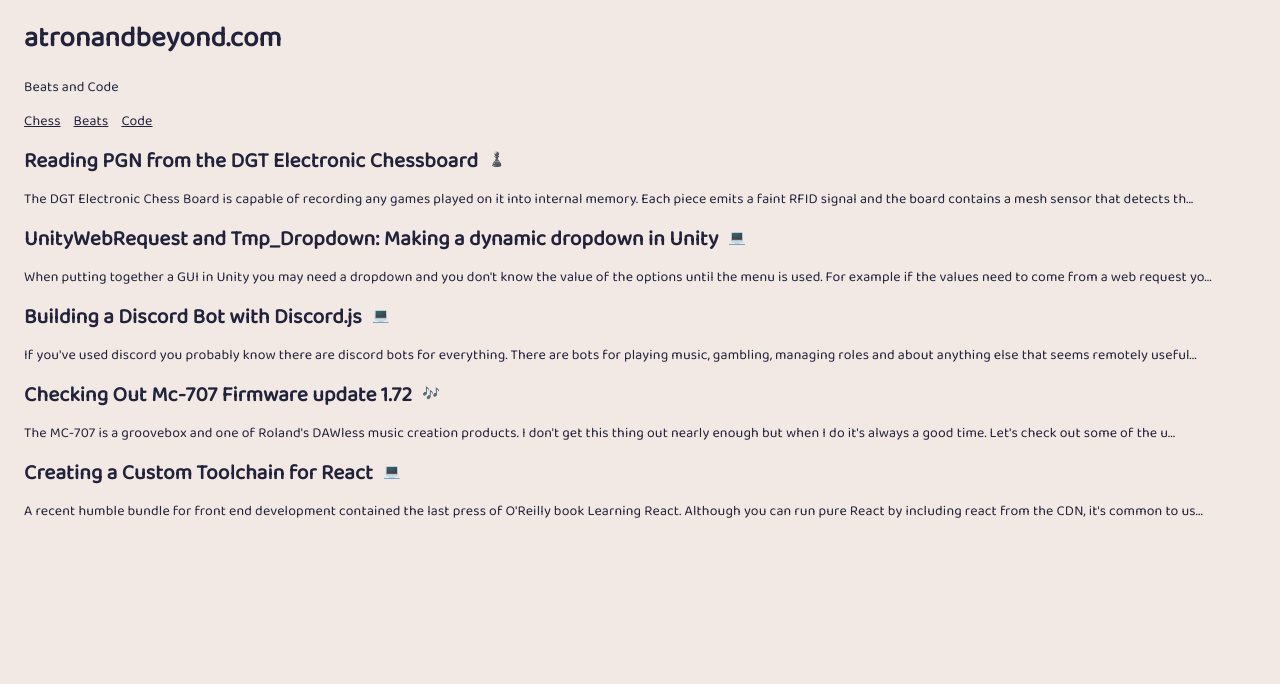
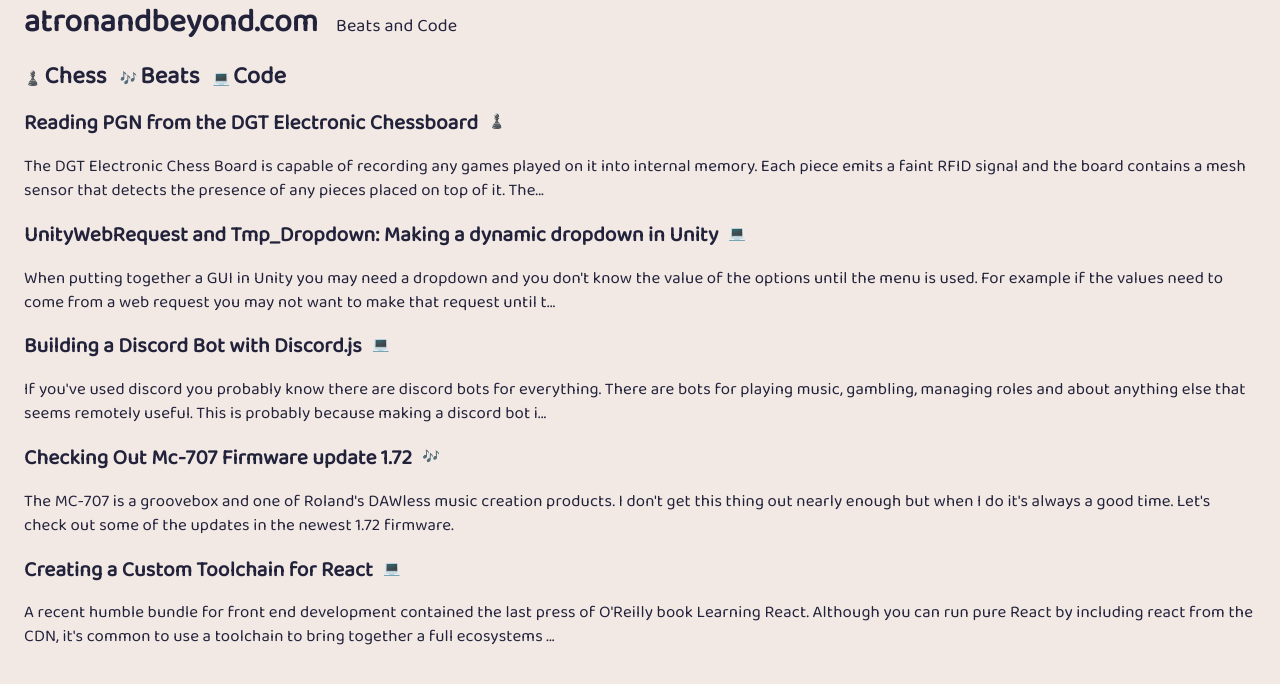
Before and after one commit to awayawm/atronandbeyond.com, a React app: page / in a window 1280 px wide. Shown: the top 684 px of the page. Built offline with nearby package versions, Linux system fonts and the light colour scheme; a web font is replaced by a local one.

Commit message:
add some styles

```diff
--- a/src/Components/Articles.js
+++ b/src/Components/Articles.js
@@ -1,7 +1,7 @@
 import React, { Component } from "react";
 import PropTypes from 'prop-types';
 import _ from 'lodash'
-import '../css/App.css'
+import '../css/Articles.css'
 
 export default class Articles extends Component {
     render() {
@@ -17,7 +17,7 @@
                         <div>
                             <h2 className="icon">{article.title}</h2>
                             <div className="icon">{article.tags.map(articleTag => _.find(this.props.tags, (tag) => articleTag == tag.id).icon)}</div>
-                            <p dangerouslySetInnerHTML={{ __html: _.truncate(article.content, { 'length': 200 }) }} />
+                            <p dangerouslySetInnerHTML={{ __html: _.truncate(article.content, { 'length': 250 }) }} />
                         </div>
                     </div>)
         )
--- a/src/Components/Header.js
+++ b/src/Components/Header.js
@@ -7,9 +7,9 @@
             <h1>
                 {this.props.title}
             </h1>
-            <p>
+            <div>
                 {this.props.tagline}
-            </p>
+            </div>
         </header>)
     }
 }
--- a/src/Components/Nav.js
+++ b/src/Components/Nav.js
@@ -7,8 +7,8 @@
     render() {
         return (
             <Router>
-                <ul className="links">
-                    {this.props.tags.filter(tag => tag.enabled).map((tag, i) => <li key={i} className="links"> <Link to={tag.link}>{tag.name}</Link> </li>)}
+                <ul>
+                    {this.props.tags.filter(tag => tag.enabled).map((tag, i) => <li key={i}> {tag.icon} <Link to={tag.link}>{tag.name}</Link> </li>)}
                 </ul>
             </Router>
         )
--- /dev/null
+++ b/src/css/Articles.css
@@ -0,0 +1,14 @@
+header > h1 {
+    font-size: xx-large;
+    display: inline;
+}
+
+header > div {
+    margin-left: 1em;
+    font-size: large;
+    display: inline;
+}
+
+p {
+    font-size: larger;
+}
--- a/src/css/Nav.css
+++ b/src/css/Nav.css
@@ -1,8 +1,14 @@
-ul.links {
+ul {
   list-style-type: none;
   padding-left: 0px;
 }
-li.links {
+li {
     display: inline;
     padding-right: 10px;
 }
+
+ul > li > a {
+  font-size: x-large;
+  font-weight: bold;
+  text-decoration: none;
+}
```
